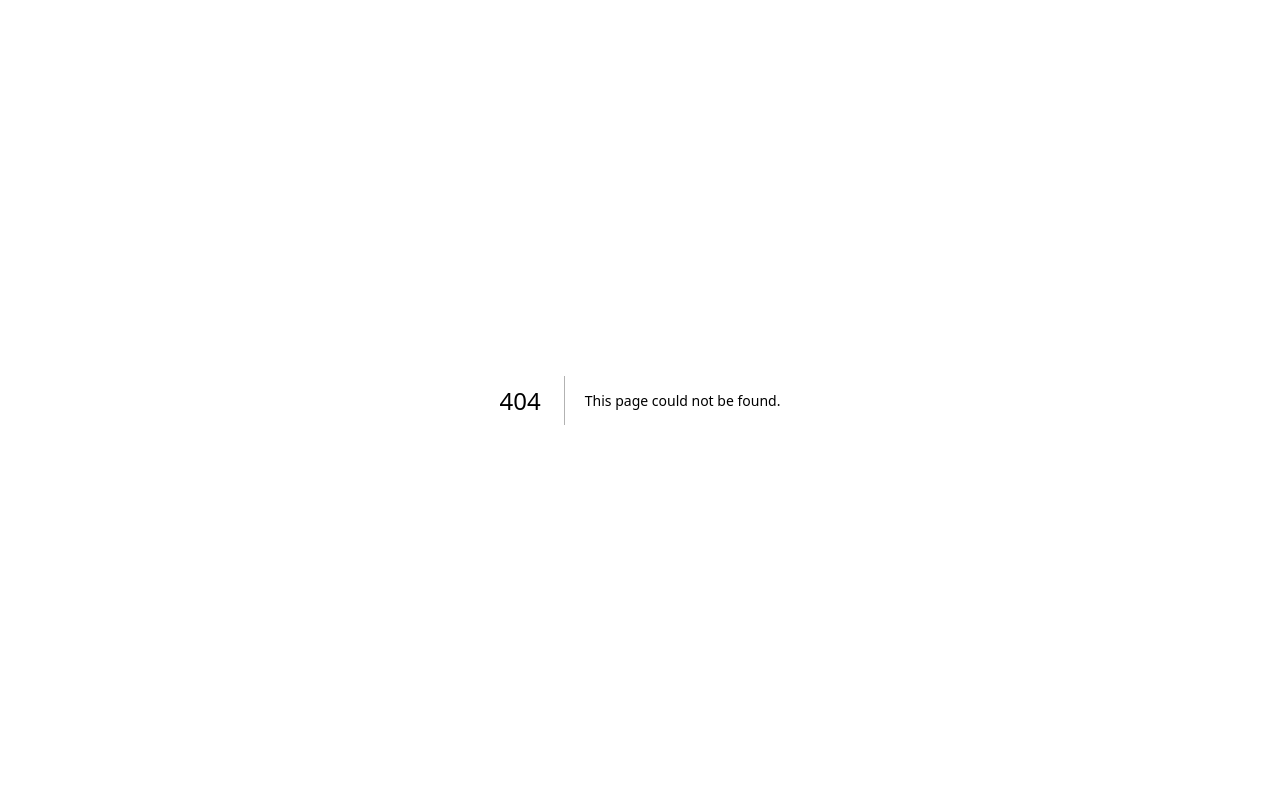
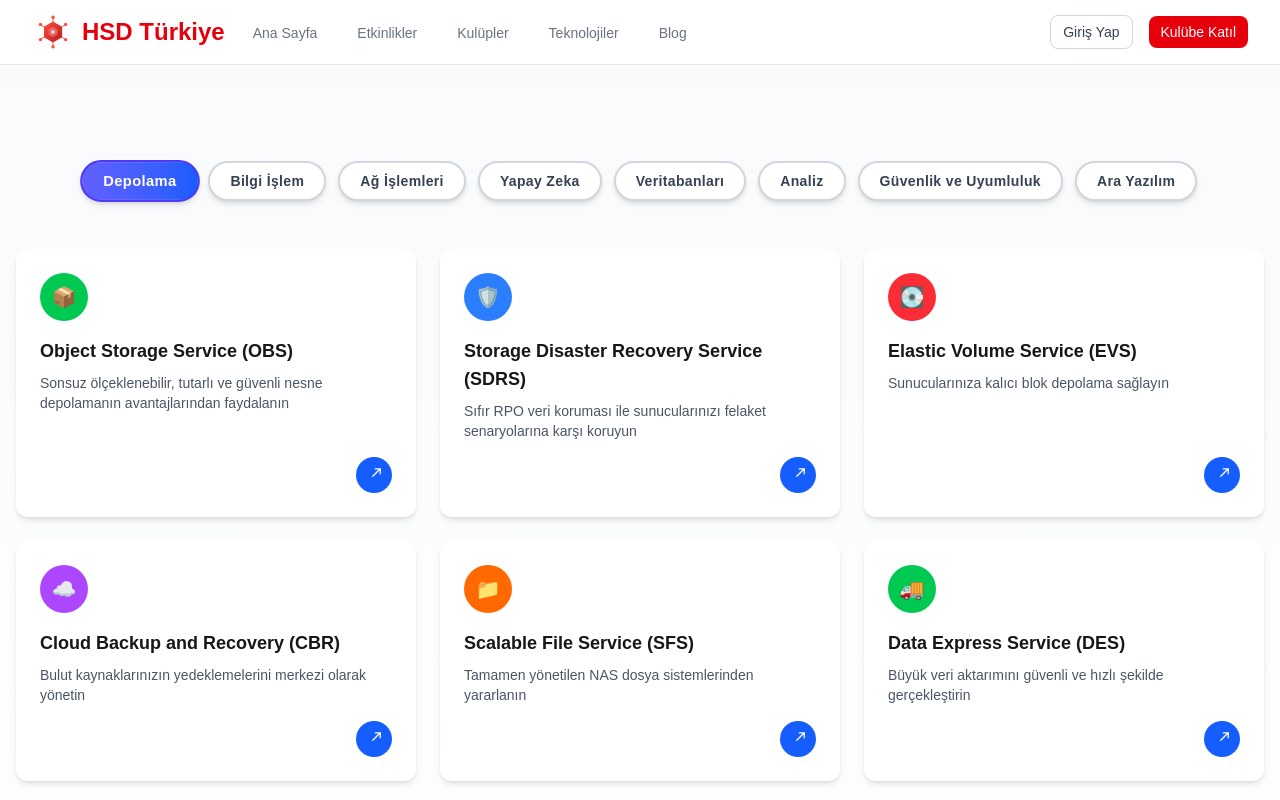
Before and after one commit to dev-yuci/HSDCommunities, a Next.js app: page /teknolojiler in a window 1280 px wide. Before the commit this address had no page. Shown: the top 800 px of the page. Built offline with nearby package versions, Linux system fonts and the light colour scheme.

Commit message:
teknolojiler sayfası oluşturuldu

```diff
--- a/src/app/blog/page.tsx
+++ b/src/app/blog/page.tsx
@@ -1,6 +1,7 @@
 import React from "react";
 import Header from "@/components/layout/Header";
 import BlogList from "@/components/blog/BlogList";
+import Footer from "@/components/layout/Footer";
 
 export default function BlogPage() {
     return (
@@ -9,6 +10,7 @@ export default function BlogPage() {
         <main className="flex-grow flex items-center justify-center py-16 bg-gradient-to-b from-gray-50 to-white dark:from-gray-900 dark:to-gray-800">
             <BlogList />
         </main>
+        <Footer />
         </div>
     );
 }
--- /dev/null
+++ b/src/app/teknolojiler/page.tsx
@@ -0,0 +1,16 @@
+import React from "react";
+import Header from "@/components/layout/Header";
+import TechnologiesList from "@/components/technologies/TechnologiesList";
+import Footer from "@/components/layout/Footer";
+
+export default function TechnologiesPage() {
+  return (
+    <div className="min-h-screen flex flex-col">
+      <Header />
+      <main className="flex-grow py-16 bg-gradient-to-b from-gray-50 to-white dark:from-gray-900 dark:to-gray-800">
+        <TechnologiesList />
+      </main>
+      <Footer />
+    </div>
+  );
+}
--- /dev/null
+++ b/src/components/technologies/TechnologiesList.tsx
@@ -0,0 +1,49 @@
+'use client';
+
+import React, { useState } from 'react';
+import TechnologyCard from './TechnologyCard';
+import technologies from '@/data/technologies.json';
+
+const categories = Array.from(new Set(technologies.map((tech) => tech.category)));
+
+export default function TechnologiesList() {
+  const [activeCategory, setActiveCategory] = useState(categories[0]);
+
+  const filtered = technologies.filter((tech) => tech.category === activeCategory);
+
+  return (
+    <div className="px-4 pt-8 pb-16 w-full max-w-7xl mx-auto">
+      {/* Kategori sekmeleri */}
+      <div className="flex flex-wrap justify-center gap-3 mb-12">
+        {categories.map((category) => (
+          <button
+            key={category}
+            onClick={() => setActiveCategory(category)}
+            className={`px-5 py-2 rounded-full text-sm font-semibold transition-all shadow-md border-2 tracking-wide
+              ${
+                activeCategory === category
+                  ? 'bg-gradient-to-r from-indigo-500 to-blue-600 text-white border-indigo-600 scale-105'
+                  : 'bg-white text-gray-700 border-gray-300 hover:bg-gray-100'
+              }`}
+          >
+            {category}
+          </button>
+        ))}
+      </div>
+
+      {/* Kart listesi */}
+      <div className="grid grid-cols-1 sm:grid-cols-2 md:grid-cols-3 gap-6">
+        {filtered.map((tech, index) => (
+          <TechnologyCard
+            key={index}
+            title={tech.title}
+            description={tech.description}
+            icon={tech.icon}
+            color={tech.color}
+            url={tech.url}
+          />
+        ))}
+      </div>
+    </div>
+  );
+}
--- /dev/null
+++ b/src/components/technologies/TechnologyCard.tsx
@@ -0,0 +1,60 @@
+// ✅ components/technologies/TechnologyCard.tsx
+import React from 'react';
+
+interface TechnologyCardProps {
+  title: string;
+  description: string;
+  icon: string;
+  color: string;
+  url?: string;
+}
+
+const TechnologyCard: React.FC<TechnologyCardProps> = ({ title, description, icon, color, url }) => {
+  const colorClass = {
+    green: 'bg-green-500',
+    blue: 'bg-blue-500',
+    red: 'bg-red-500',
+    purple: 'bg-purple-500',
+    orange: 'bg-orange-500',
+    gray: 'bg-gray-500',
+    black: 'bg-black',
+    lime: 'bg-lime-500'
+  }[color] || 'bg-gray-500';
+
+  return (
+    <div className="bg-white rounded-xl p-6 shadow-md hover:shadow-lg transition-all duration-200 flex flex-col justify-between h-full">
+      <div>
+        <div className={`w-12 h-12 text-white text-xl flex items-center justify-center rounded-full ${colorClass} mb-4`}>
+          {icon}
+        </div>
+        <h3 className="text-lg font-semibold mb-2">{title}</h3>
+        <p className="text-sm text-gray-600 mb-4">{description}</p>
+      </div>
+      <div className="mt-auto flex justify-end">
+        <a
+          href={url}
+          target="_blank"
+          rel="noopener noreferrer"
+          className="w-9 h-9 flex items-center justify-center rounded-full bg-blue-600 hover:bg-blue-700 transition-colors"
+        >
+          <svg
+            xmlns="http://www.w3.org/2000/svg"
+            fill="none"
+            viewBox="0 0 24 24"
+            strokeWidth={1.5}
+            stroke="white"
+            className="w-5 h-5"
+          >
+            <path
+              strokeLinecap="round"
+              strokeLinejoin="round"
+              d="M13.5 4.5H19.5V10.5M19.5 4.5L10.5 13.5"
+            />
+          </svg>
+        </a>
+      </div>
+    </div>
+  );
+};
+
+export default TechnologyCard;
--- /dev/null
+++ b/src/data/technologies.json
@@ -0,0 +1,157 @@
+[
+  {
+    "category": "Depolama",
+    "title": "Object Storage Service (OBS)",
+    "description": "Sonsuz ölçeklenebilir, tutarlı ve güvenli nesne depolamanın avantajlarından faydalanın",
+    "icon": "📦",
+    "color": "green",
+    "url": "https://www.huaweicloud.com/intl/tr-tr/product/obs.html"
+  },
+  {
+    "category": "Depolama",
+    "title": "Storage Disaster Recovery Service (SDRS)",
+    "description": "Sıfır RPO veri koruması ile sunucularınızı felaket senaryolarına karşı koruyun",
+    "icon": "🛡️",
+    "color": "blue"
+  },
+  {
+    "category": "Depolama",
+    "title": "Elastic Volume Service (EVS)",
+    "description": "Sunucularınıza kalıcı blok depolama sağlayın",
+    "icon": "💽",
+    "color": "red"
+  },
+  {
+    "category": "Depolama",
+    "title": "Cloud Backup and Recovery (CBR)",
+    "description": "Bulut kaynaklarınızın yedeklemelerini merkezi olarak yönetin",
+    "icon": "☁️",
+    "color": "purple"
+  },
+  {
+    "category": "Depolama",
+    "title": "Scalable File Service (SFS)",
+    "description": "Tamamen yönetilen NAS dosya sistemlerinden yararlanın",
+    "icon": "📁",
+    "color": "orange"
+  },
+  {
+    "category": "Depolama",
+    "title": "Data Express Service (DES)",
+    "description": "Büyük veri aktarımını güvenli ve hızlı şekilde gerçekleştirin",
+    "icon": "🚚",
+    "color": "green"
+  },
+  {
+    "category": "Depolama",
+    "title": "Dedicated Distributed Storage Service (DSS)",
+    "description": "Özel fiziksel blok depolama altyapısına sahip olun",
+    "icon": "🧱",
+    "color": "purple"
+  },
+  {
+    "category": "Depolama",
+    "title": "Cloud Server Backup Service (CSBS)",
+    "description": "Bulut sunucularınızda tutarlı yedekleme çözümleri sunar",
+    "icon": "💾",
+    "color": "lime"
+  },
+  {
+    "category": "Bilgi İşlem",
+    "title": "Elastic Cloud Server (ECS)",
+    "description": "Güvenli, ölçeklenebilir ve yüksek performanslı bulut sunucular",
+    "icon": "🖥️",
+    "color": "gray"
+  },
+  {
+    "category": "Bilgi İşlem",
+    "title": "Bare Metal Server (BMS)",
+    "description": "Fiziksel sunucu performansına doğrudan erişim sağlayın",
+    "icon": "🔩",
+    "color": "black"
+  },
+  {
+    "category": "Ağ İşlemleri",
+    "title": "Cloud Connect",
+    "description": "Farklı bölgeler ve bulutlar arası bağlantı çözümleri",
+    "icon": "🌐",
+    "color": "blue"
+  },
+  {
+    "category": "Ağ İşlemleri",
+    "title": "Elastic Load Balance (ELB)",
+    "description": "Trafiği dağıtarak uygulama erişimini optimize edin",
+    "icon": "⚖️",
+    "color": "orange"
+  },
+  {
+    "category": "Yapay Zeka",
+    "title": "ModelArts",
+    "description": "Makine öğrenimi ve model geliştirme platformu",
+    "icon": "🤖",
+    "color": "purple"
+  },
+  {
+    "category": "Veritabanları",
+    "title": "GaussDB",
+    "description": "Yüksek performanslı, kurumsal düzeyde dağıtılmış veritabanı",
+    "icon": "🗃️",
+    "color": "blue"
+  },
+  {
+    "category": "Veritabanları",
+    "title": "RDS for MySQL",
+    "description": "Tam yönetilen MySQL veritabanı hizmeti",
+    "icon": "🐬",
+    "color": "sky"
+  },
+  {
+    "category": "Veritabanları",
+    "title": "RDS for PostgreSQL",
+    "description": "Kurumsal PostgreSQL desteğiyle ilişkisel veritabanı",
+    "icon": "🐘",
+    "color": "indigo"
+  },
+  {
+    "category": "Analiz",
+    "title": "Data Lake Insight (DLI)",
+    "description": "Sunucusuz veri analiz platformu",
+    "icon": "📊",
+    "color": "cyan"
+  },
+  {
+    "category": "Analiz",
+    "title": "Data Warehouse Service (DWS)",
+    "description": "Kurumsal düzeyde veri ambarı hizmeti",
+    "icon": "🏢",
+    "color": "gray"
+  },
+  {
+    "category": "Güvenlik ve Uyumluluk",
+    "title": "Cloud Firewall",
+    "description": "Sanal ağlarınıza yönelik bulut tabanlı güvenlik duvarı",
+    "icon": "🧱",
+    "color": "red"
+  },
+  {
+    "category": "Güvenlik ve Uyumluluk",
+    "title": "Web Application Firewall (WAF)",
+    "description": "Web uygulamalarını yaygın tehditlere karşı koruyun",
+    "icon": "🛡️",
+    "color": "red"
+  },
+  {
+    "category": "Ara Yazılım",
+    "title": "Application Operation Management (AOM)",
+    "description": "Uygulamalarınızın operasyonel görünürlüğünü artırın",
+    "icon": "📈",
+    "color": "yellow"
+  },
+  {
+    "category": "Ara Yazılım",
+    "title": "Distributed Message Service (DMS)",
+    "description": "Yüksek güvenilirlikli, dağılmış mesajlaşma altyapısı",
+    "icon": "✉️",
+    "color": "green"
+  }
+]
```
